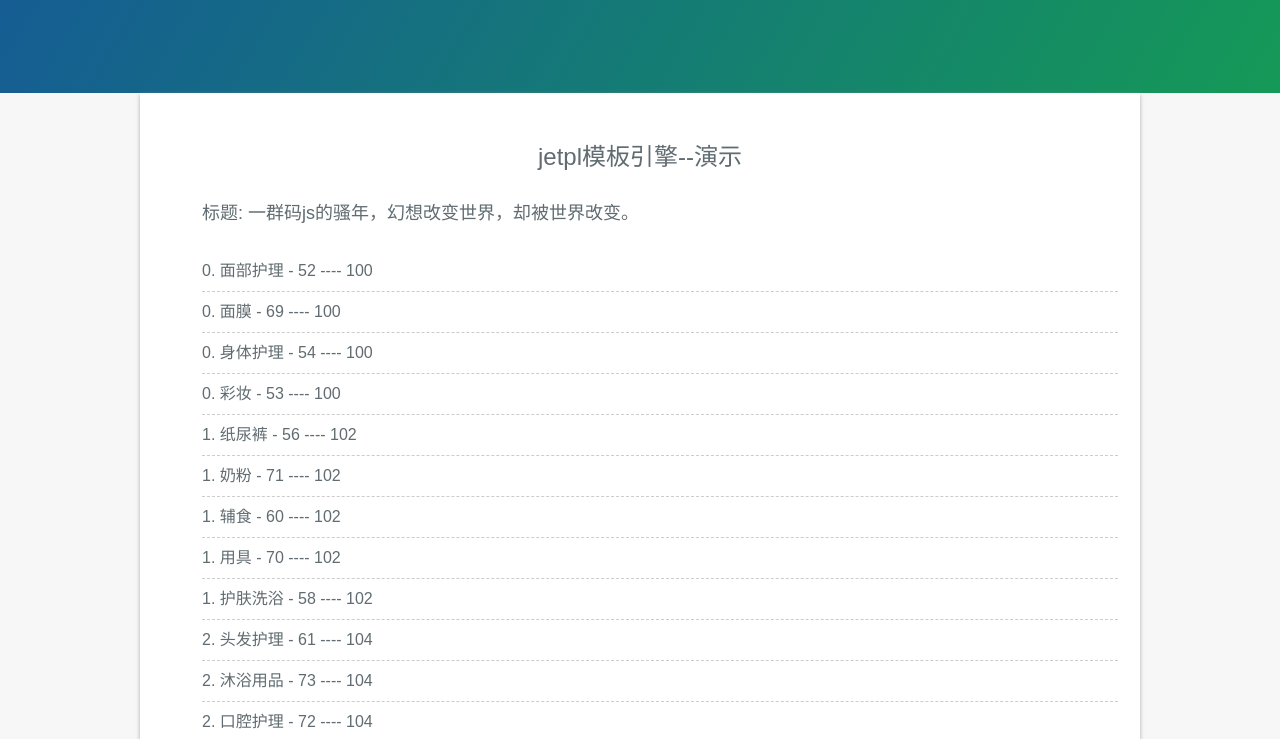
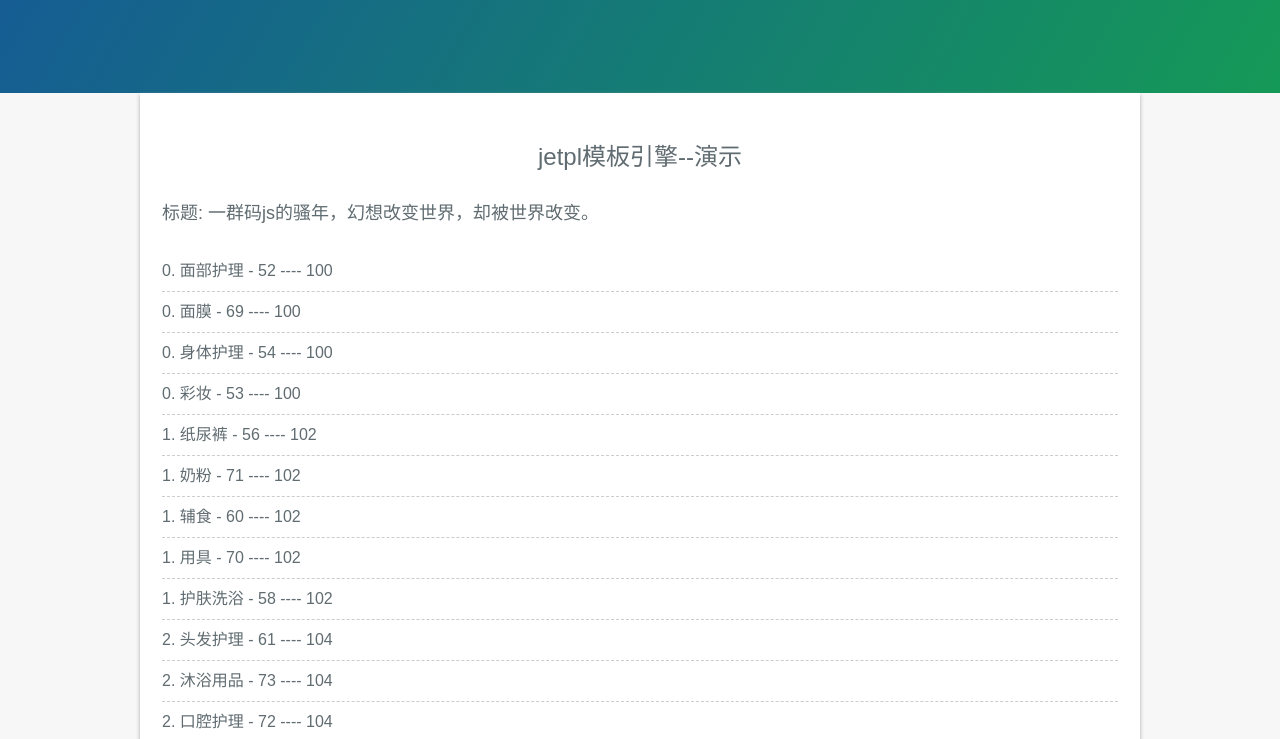
Before and after one commit to singod/jetpl, a plain HTML site: page index.html in a window 1280 px wide. Shown: the part 213-952 px from the top of the page. Drawn offline with nearby package versions, Linux system fonts and the light colour scheme.

Commit message:
Update test.css

```diff
--- a/stylesheets/test.css
+++ b/stylesheets/test.css
@@ -12,4 +12,5 @@ a:active{blr:expression(this.onFocus=this.blur())}
 .fmy{font-family:'Microsoft Yahei',"\u5fae\u8f6f\u96c5\u9ed1","\5b8b\4f53",Arial;}
 .far{font-family:Arial,"\5b8b\4f53", sans-serif;}
 .warpbox{max-width:1000px; height:auto!important;margin-left:auto; margin-right:auto; line-height:1.5;background-color: #fff; padding:30px 22px;box-shadow: 0px 2px 4px #aaa;}
+.test ul{margin:0;padding:0;}
 .test li{ line-height:40px; border-bottom:1px #ccc dashed;}
```
